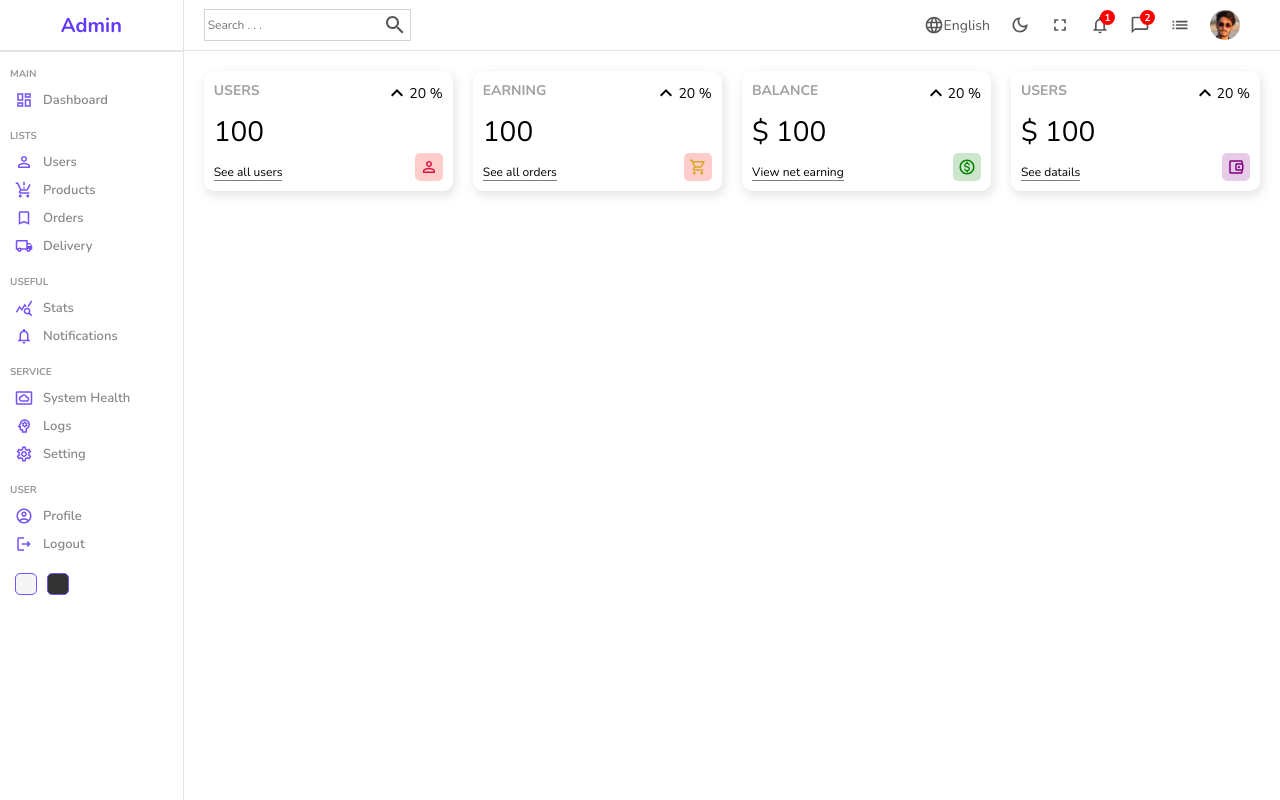
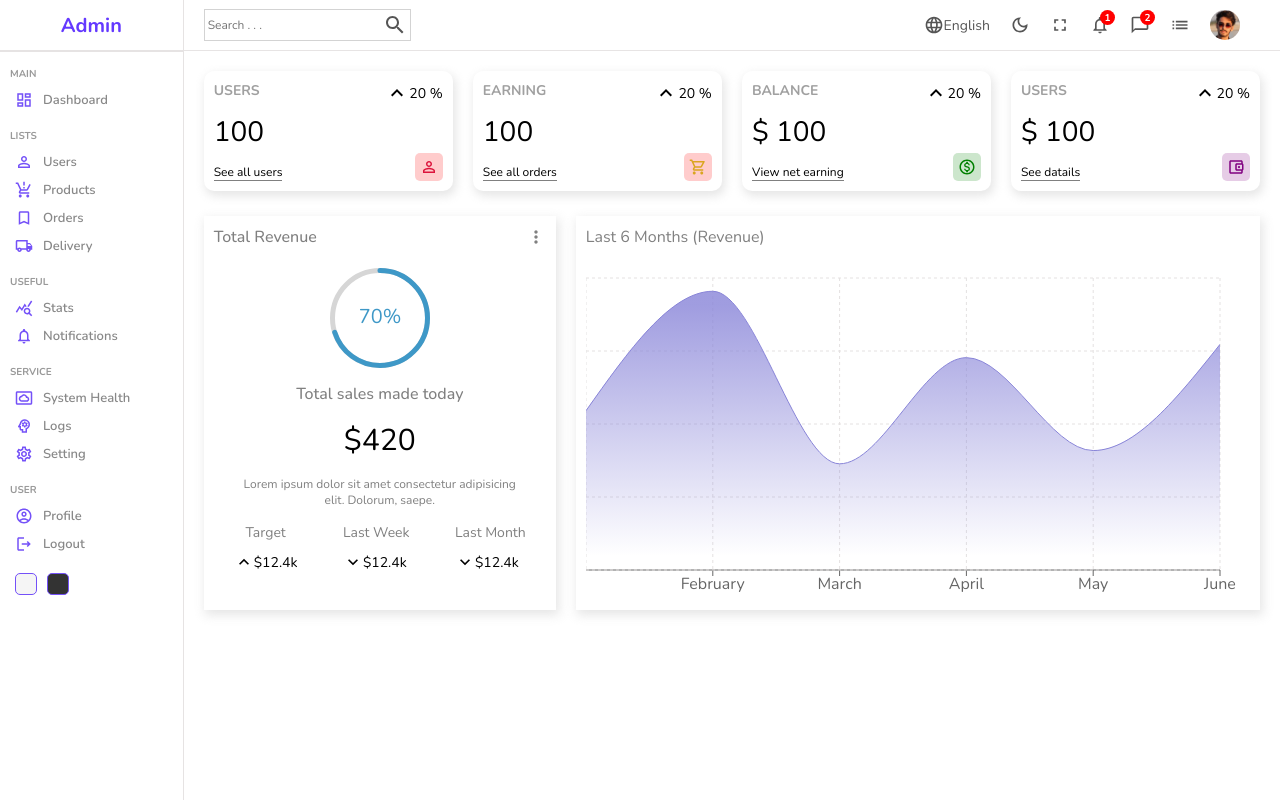
Before and after one commit to erfanmoghadasi/Dashboard, a React (Create React App) app: page / in a window 1280 px wide. Built offline with nearby package versions, Linux system fonts and the light colour scheme.

Commit message:
create Featured & Chart component
using Circular Progress Bar & Recharts package

```diff
--- a/package.json
+++ b/package.json
@@ -11,9 +11,11 @@
     "@testing-library/react": "^13.2.0",
     "@testing-library/user-event": "^13.5.0",
     "react": "^18.1.0",
+    "react-circular-progressbar": "^2.0.4",
     "react-dom": "^18.1.0",
     "react-router-dom": "^6.3.0",
     "react-scripts": "5.0.1",
+    "recharts": "^2.1.9",
     "web-vitals": "^2.1.4"
   },
   "scripts": {
--- /dev/null
+++ b/src/components/chart/Chart.js
@@ -0,0 +1,56 @@
+import React from "react";
+import "./chart.scss";
+
+//Recharts
+import {
+  AreaChart,
+  Area,
+  XAxis,
+  CartesianGrid,
+  Tooltip,
+  ResponsiveContainer,
+} from "recharts";
+
+const data = [
+  { name: "January", Total: 1200 },
+  { name: "February", Total: 2100 },
+  { name: "March", Total: 800 },
+  { name: "April", Total: 1600 },
+  { name: "May", Total: 900 },
+  { name: "June", Total: 1700 },
+];
+
+function Chart() {
+  return (
+    <div className="chart">
+      <div className="title">Last 6 Months (Revenue)</div>
+      <ResponsiveContainer width="100%" aspect={2 / 1}>
+        <AreaChart
+          width={730}
+          height={250}
+          data={data}
+          margin={{ top: 10, right: 30, left: 0, bottom: 0 }}
+        >
+          <defs>
+            <linearGradient id="colorUv" x1="0" y1="0" x2="0" y2="1">
+              <stop offset="5%" stopColor="#8884d8" stopOpacity={0.8} />
+              <stop offset="95%" stopColor="#8884d8" stopOpacity={0} />
+            </linearGradient>
+          </defs>
+          <XAxis dataKey="name" />
+          <CartesianGrid strokeDasharray="3 3" className="chartGrid" />
+          <Tooltip />
+          <Area
+            type="monotone"
+            dataKey="Total"
+            stroke="#8884d8"
+            fillOpacity={1}
+            fill="url(#colorUv)"
+          />
+        </AreaChart>
+      </ResponsiveContainer>
+    </div>
+  );
+}
+
+export default Chart;
--- /dev/null
+++ b/src/components/chart/chart.scss
@@ -0,0 +1,15 @@
+.chart {
+    flex: 4;
+    padding: 10px;
+    -webkit-box-shadow: 2px 4px 10px 1px rgba(0, 0, 0, 0.47);
+    box-shadow: 2px 4px 10px 1px rgba(201, 201, 201, 0.47);
+    color: gray;
+
+    .title {
+        margin-bottom: 20px;
+    }
+
+    .chartGrid {
+        stroke: rgb(228, 225, 225);
+    }
+}
--- /dev/null
+++ b/src/components/featured/Featured.js
@@ -0,0 +1,55 @@
+import React from 'react';
+import './featured.scss';
+
+//MUI icons
+import MoreVertIcon from '@mui/icons-material/MoreVert';
+import KeyboardArrowUpIcon from '@mui/icons-material/KeyboardArrowUp';
+import KeyboardArrowDownIcon from '@mui/icons-material/KeyboardArrowDown';
+
+//Circular Progress bar
+import { CircularProgressbar } from 'react-circular-progressbar';
+import 'react-circular-progressbar/dist/styles.css';
+
+function Featured() {
+    return (
+        <div className='featured'>
+            <div className="top">
+                <h1 className='title'>Total Revenue</h1>
+                <MoreVertIcon fontSize='small' />
+            </div>
+            <div className="bottom">
+                <div className="featuredChart">
+                    <CircularProgressbar value={70} text={'70%'} strokeWidth={5} />
+                </div>
+                <p className="title">Total sales made today</p>
+                <p className="amount">$420</p>
+                <p className="desc">Lorem ipsum dolor sit amet consectetur adipisicing elit. Dolorum, saepe.</p>
+                <div className="summary">
+                    <div className="item">
+                        <div className="itemTitle">Target</div>
+                        <div className="itemResult">
+                        <KeyboardArrowUpIcon fontSize='small'/>
+                            <div className="resultAmount">$12.4k</div>
+                        </div>
+                    </div>
+                    <div className="item">
+                        <div className="itemTitle">Last Week</div>
+                        <div className="itemResult">
+                        <KeyboardArrowDownIcon fontSize='small'/>
+                            <div className="resultAmount">$12.4k</div>
+                        </div>
+                    </div>
+                    <div className="item">
+                        <div className="itemTitle">Last Month</div>
+                        <div className="itemResult">
+                        <KeyboardArrowDownIcon fontSize='small'/>
+                            <div className="resultAmount">$12.4k</div>
+                        </div>
+                    </div>
+                </div>
+            </div>
+        </div>
+    );
+}
+
+export default Featured;
--- /dev/null
+++ b/src/components/featured/featured.scss
@@ -0,0 +1,79 @@
+.featured {
+  flex: 2;
+  -webkit-box-shadow: 2px 4px 10px 1px rgba(0, 0, 0, 0.47);
+  box-shadow: 2px 4px 10px 1px rgba(201, 201, 201, 0.47);
+  padding: 10px;
+
+  .top {
+      display: flex;
+      align-items: center;
+      justify-content: space-between;
+      color: gray;
+
+      .title {
+          font-size: 16px;
+          font-weight: 500;
+      }
+  }
+
+  .bottom {
+      padding: 20px;
+        display: flex;
+        flex-direction: column;
+        align-items: center;
+        justify-content: center;
+        gap: 15px;
+
+        .featuredChart{
+            width: 100px;
+            height: 100px;
+        }
+
+        .title {
+            font-weight: 500;
+            color: gray;
+        }
+
+        .amount {
+            font-size: 30px;
+        }
+
+        .desc {
+            font-weight: 300;
+            font-size: 12px;
+            color: gray;
+            text-align: center;
+        }
+
+        .summary {
+            display: flex;
+            align-items: center;
+            justify-content: space-between;
+            width: 100%;
+
+            .item {
+                text-align: center;
+
+                .itemTitle {
+                    font-size: 14px;
+                    color: gray;
+                }
+
+                .itemResult {
+                    display: flex;
+                    align-items: center;
+                    margin-top: 10px;
+                    font-size: 14px;
+
+                    &.positive {
+                        color: green;
+                    }
+
+                    &.negative {
+                        color: red;
+                    }
+                }
+            }
+        }
+  }
+}
--- a/src/pages/home/Home.js
+++ b/src/pages/home/Home.js
@@ -5,6 +5,8 @@
 import Sidebar from '../../components/sidebar/Sidebar';
 import Nabvar from '../../components/navbar/Nabvar';
 import Widget from '../../components/widget/Widget';
+import Chart from '../../components/chart/Chart';
+import Featured from '../../components/featured/Featured';
 
 function Home() {
     return (
@@ -18,6 +20,10 @@
                     <Widget type="earning"/>
                     <Widget type="balance"/>
                 </div>
+                <div className="charts">
+                    <Featured />
+                    <Chart />
+                </div>
             </div>
         </div>
     );
--- a/src/pages/home/Home.scss
+++ b/src/pages/home/Home.scss
@@ -4,10 +4,14 @@
   .homeContainer {
     flex: 6;
 
-    .widgets {
+    .widgets, .charts {
       display: flex;
       padding: 20px;
       gap: 20px;
     }
+
+    .charts {
+      padding: 5px 20px;
+    }
   }
 }
```
Also changed, not shown: 1 other file (tests, documents, lock files or other folders).
